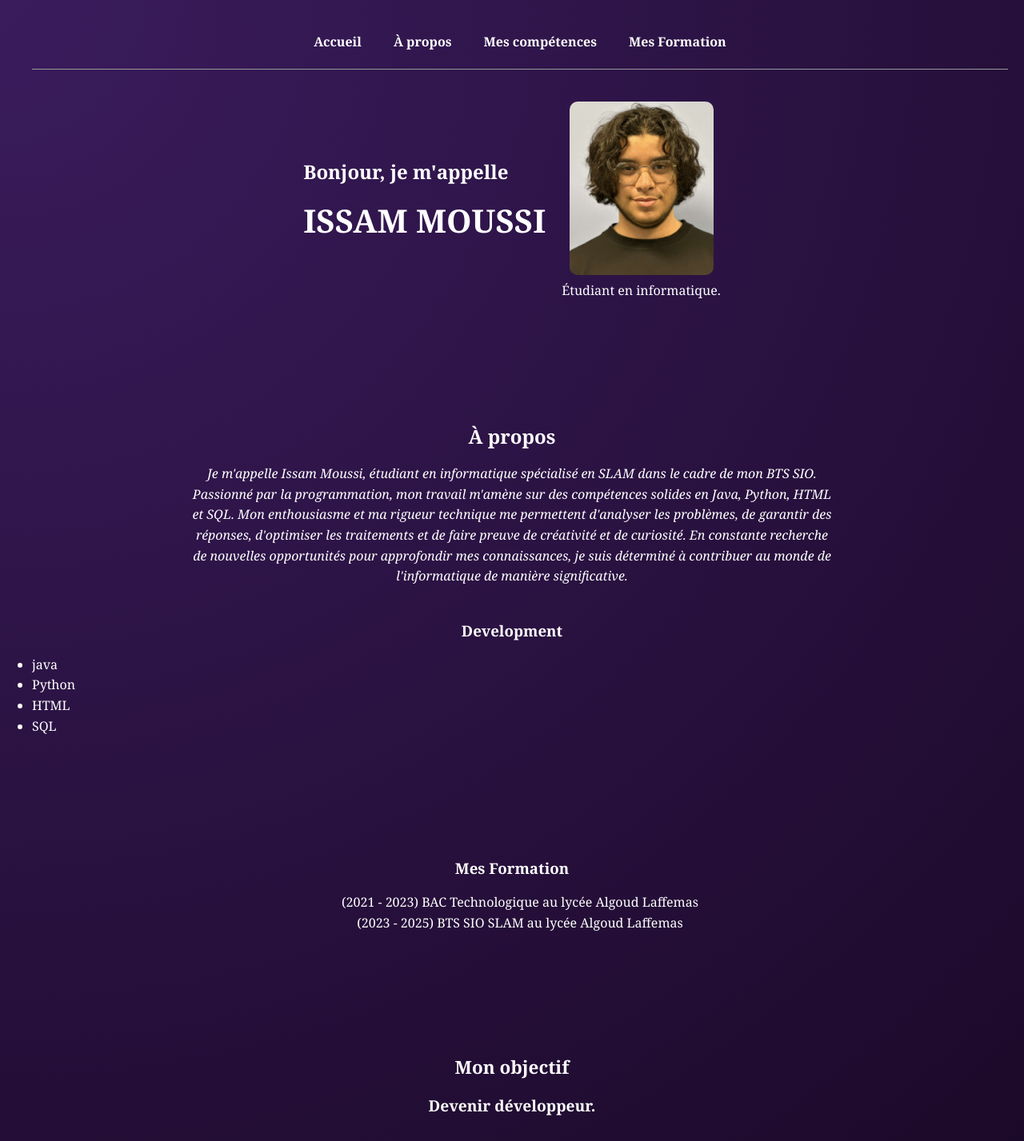
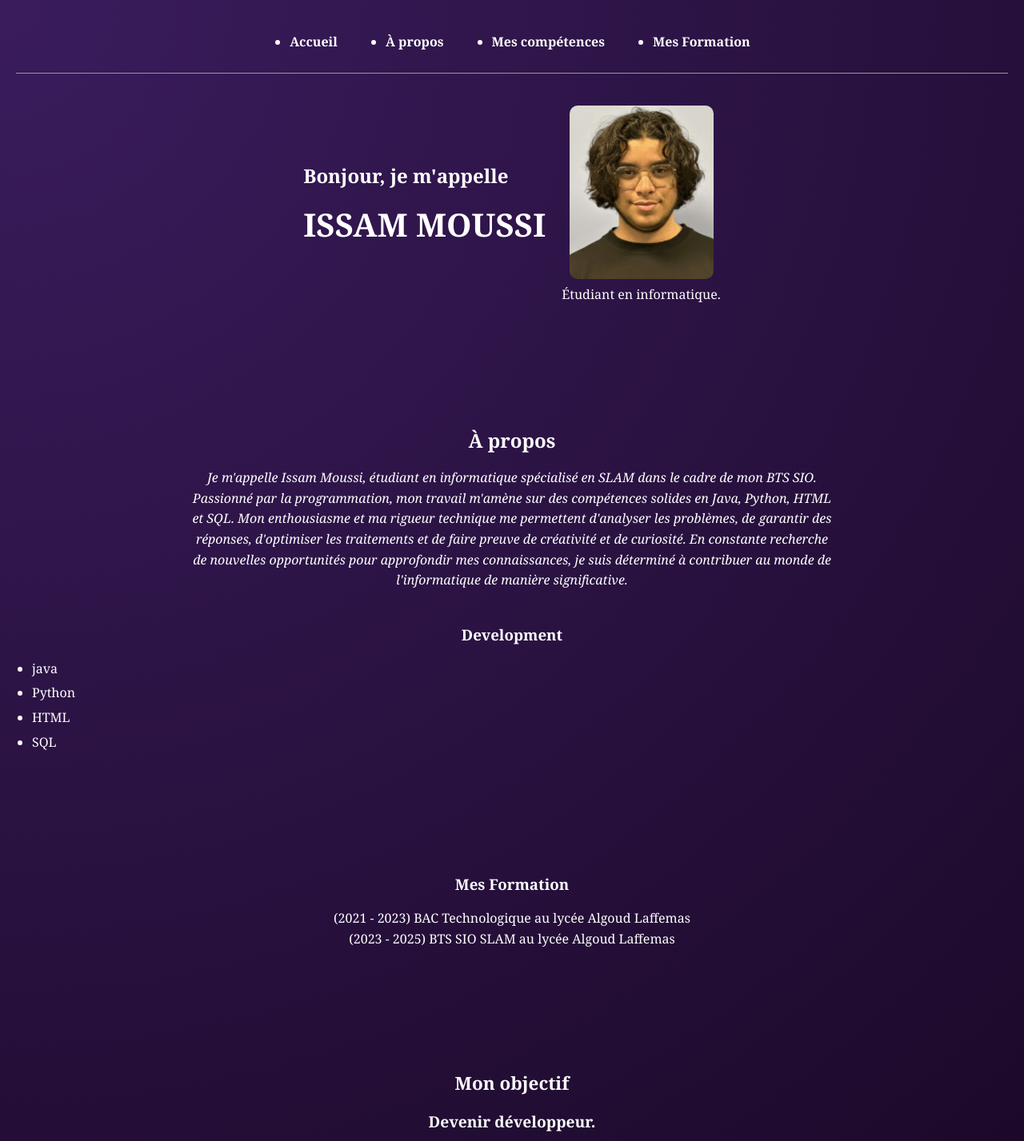
Before and after one commit to Moussi-Issam/portfolio, a PHP site: page / in a window 1280 px wide. Shown: the top 1427 px of the page at 80% size. Run offline with PHP 8.4, Linux system fonts and the light colour scheme.

Commit message:
Update style.css

```diff
--- a/style.css
+++ b/style.css
@@ -88,7 +88,7 @@
     text-align: center;
   }
 
-  ul {
+  ul li {
     list-style-type: disc;
     margin-left: 20px;
     margin-bottom: 5px;
```
